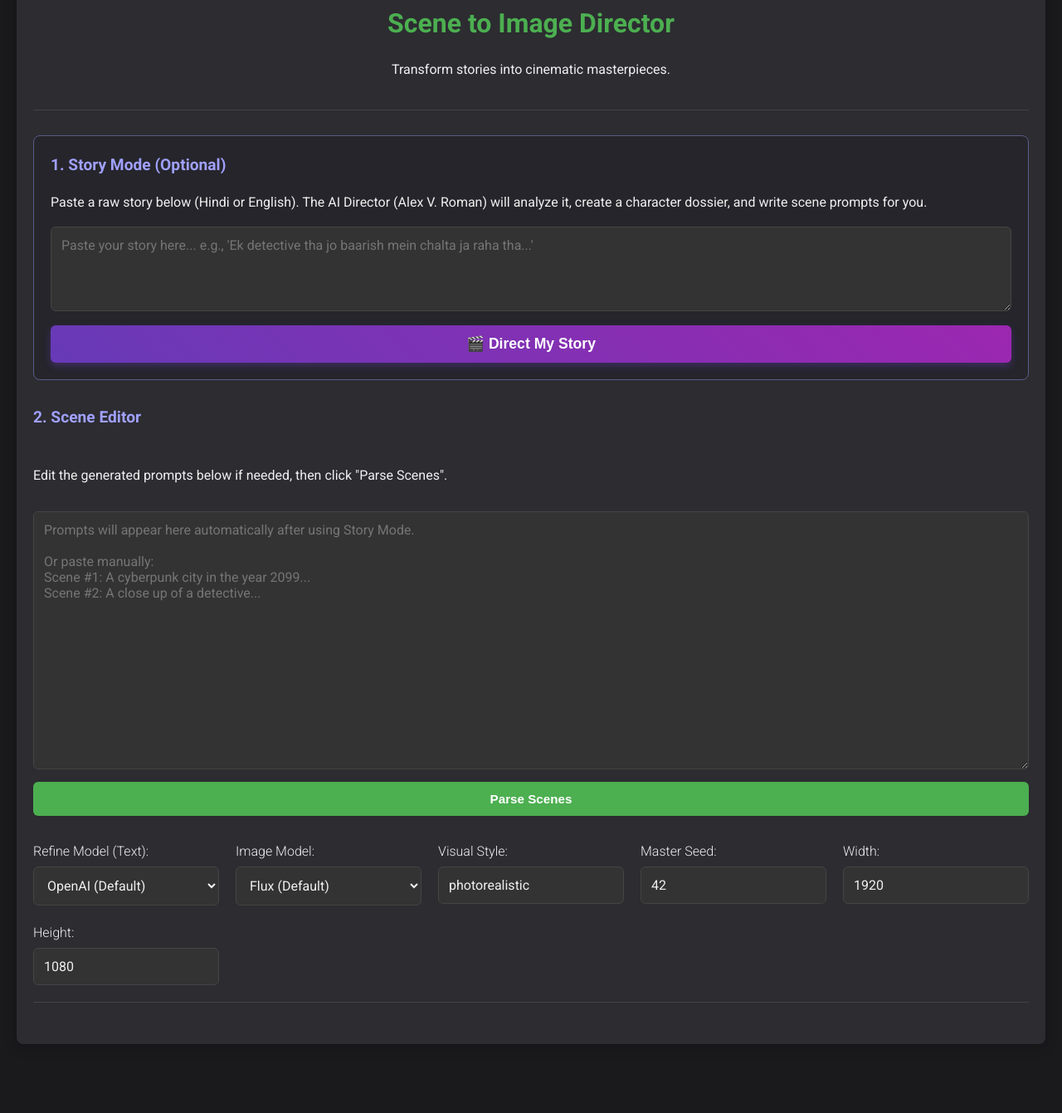
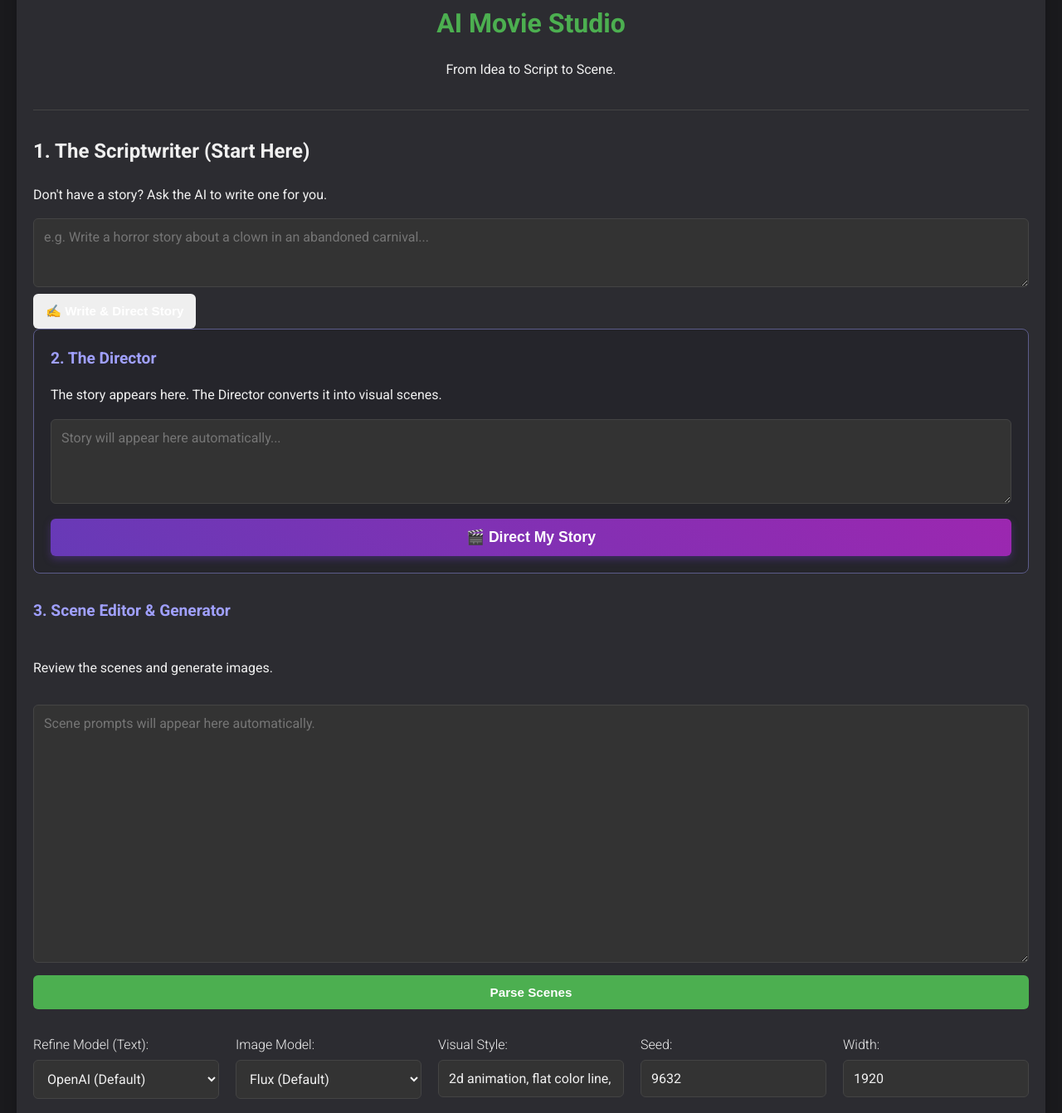
Before and after one commit to simplisticrahul/scene2image, a plain HTML site: page index.html in a window 1280 px wide. Shown: the part 58-1399 px from the top of the page at 83% size. Before the commit the page ends 1336 px from the top, so only its background shows below. Drawn offline with Linux system fonts and the light colour scheme; no server answers.

Commit message:
Update index.html

```diff
--- a/index.html
+++ b/index.html
@@ -3,7 +3,7 @@
 <head>
     <meta charset="UTF-8">
     <meta name="viewport" content="width=device-width, initial-scale=1.0">
-    <title>Scene to Image Director</title>
+    <title>AI Movie Studio</title>
     <link rel="stylesheet" href="style.css">
     <link rel="preconnect" href="https://fonts.googleapis.com">
     <link rel="preconnect" href="https://fonts.gstatic.com" crossorigin>
@@ -12,65 +12,61 @@
 <body>
     <div class="container">
         <header>
-            <h1>Scene to Image Director</h1>
-            <p>Transform stories into cinematic masterpieces.</p>
+            <h1>AI Movie Studio</h1>
+            <p>From Idea to Script to Scene.</p>
         </header>
 
         <main>
+            <div class="writer-section">
+                <h2>1. The Scriptwriter (Start Here)</h2>
+                <p>Don't have a story? Ask the AI to write one for you.</p>
+                <textarea id="idea-input" rows="3" placeholder="e.g. Write a horror story about a clown in an abandoned carnival..."></textarea>
+                <button id="write-btn">✍️ Write & Direct Story</button>
+            </div>
+
             <div class="story-section">
-                <h2>1. Story Mode (Optional)</h2>
-                <p>Paste a raw story below (Hindi or English). The AI Director (Alex V. Roman) will analyze it, create a character dossier, and write scene prompts for you.</p>
-                <textarea id="story-input" rows="4" placeholder="Paste your story here... e.g., 'Ek detective tha jo baarish mein chalta ja raha tha...'"></textarea>
+                <h2>2. The Director</h2>
+                <p>The story appears here. The Director converts it into visual scenes.</p>
+                <textarea id="story-input" rows="4" placeholder="Story will appear here automatically..."></textarea>
                 <button id="convert-btn">🎬 Direct My Story</button>
             </div>
 
             <div class="input-section">
-                <h2>2. Scene Editor</h2>
-                <p>Edit the generated prompts below if needed, then click "Parse Scenes".</p>
+                <h2>3. Scene Editor & Generator</h2>
+                <p>Review the scenes and generate images.</p>
                 <textarea id="main-prompt" rows="15"
-                placeholder="Prompts will appear here automatically after using Story Mode.
-
-Or paste manually:
-Scene #1: A cyberpunk city in the year 2099...
-Scene #2: A close up of a detective..."></textarea>
+                placeholder="Scene prompts will appear here automatically."></textarea>
                 <button id="parse-btn">Parse Scenes</button>
             </div>
 
             <div class="settings-section">
                 <div class="setting-item">
-                    <label for="text-model-select">Refine Model (Text):</label>
-                    <select id="text-model-select">
-                        <option value="openai" selected>Loading...</option>
-                    </select>
-                </div>
-
-                <div class="setting-item">
-                    <label for="image-model-select">Image Model:</label>
-                    <select id="image-model-select">
-                        <option value="flux" selected>Loading...</option>
-                    </select>
-                </div>
-
-                <div class="setting-item">
-                    <label for="visual-style-input">Visual Style:</label>
-                    <input type="text" id="visual-style-input" value="photorealistic" placeholder="e.g., cinematic">
+                    <label>Refine Model (Text):</label>
+                    <select id="text-model-select"><option value="openai">Loading...</option></select>
                 </div>
                 <div class="setting-item">
-                    <label for="seed-input">Master Seed:</label>
-                    <input type="number" id="seed-input" value="42" placeholder="Main seed">
+                    <label>Image Model:</label>
+                    <select id="image-model-select"><option value="flux">Loading...</option></select>
                 </div>
                 <div class="setting-item">
-                    <label for="width-input">Width:</label>
+                    <label>Visual Style:</label>
+                    <input type="text" id="visual-style-input" value="2d animation, flat color line, high quality">
+                </div>
+                <div class="setting-item">
+                    <label>Seed:</label>
+                    <input type="number" id="seed-input" value="9632">
+                </div>
+                <div class="setting-item">
+                    <label>Width:</label>
                     <input type="number" id="width-input" value="1920">
                 </div>
                 <div class="setting-item">
-                    <label for="height-input">Height:</label>
+                    <label>Height:</label>
                     <input type="number" id="height-input" value="1080">
                 </div>
             </div>
 
-            <div id="scenes-container">
-            </div>
+            <div id="scenes-container"></div>
         </main>
     </div>
     <script src="script.js"></script>
```
